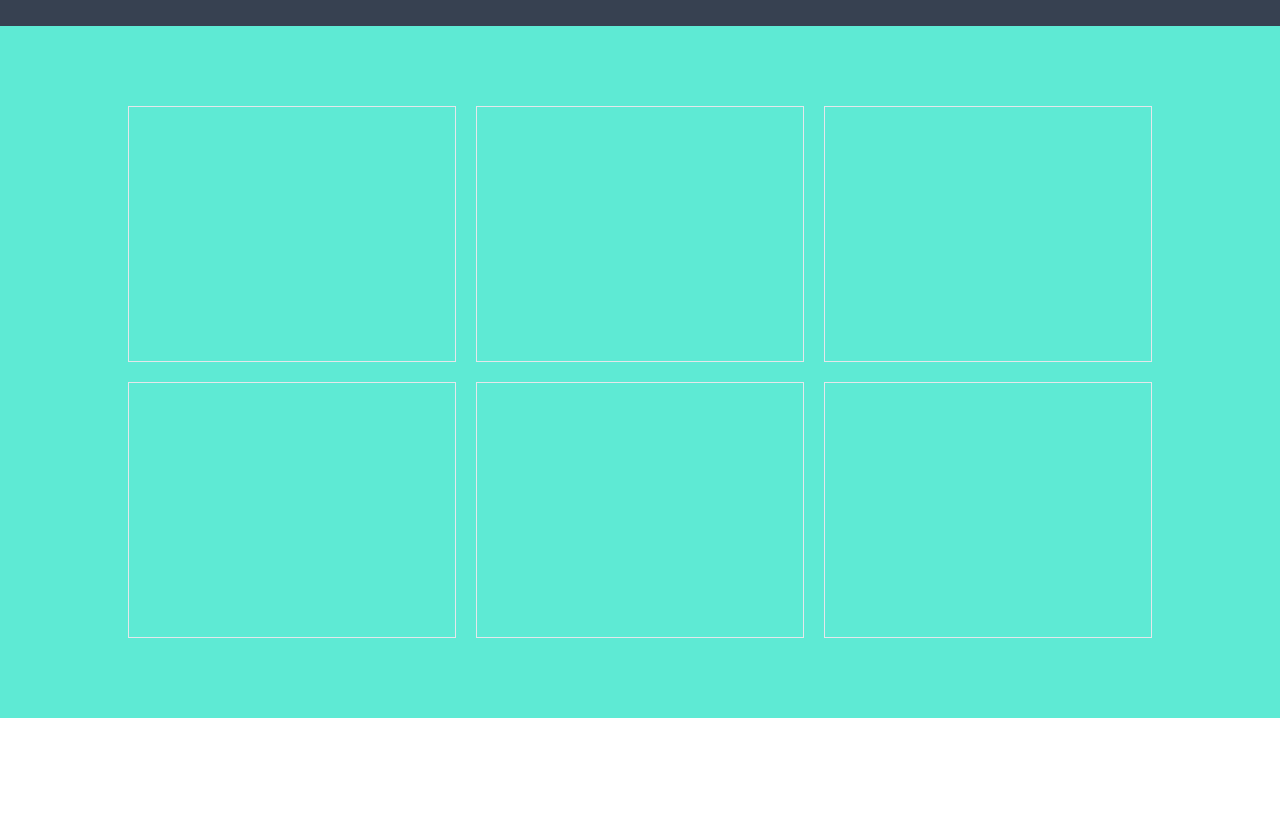
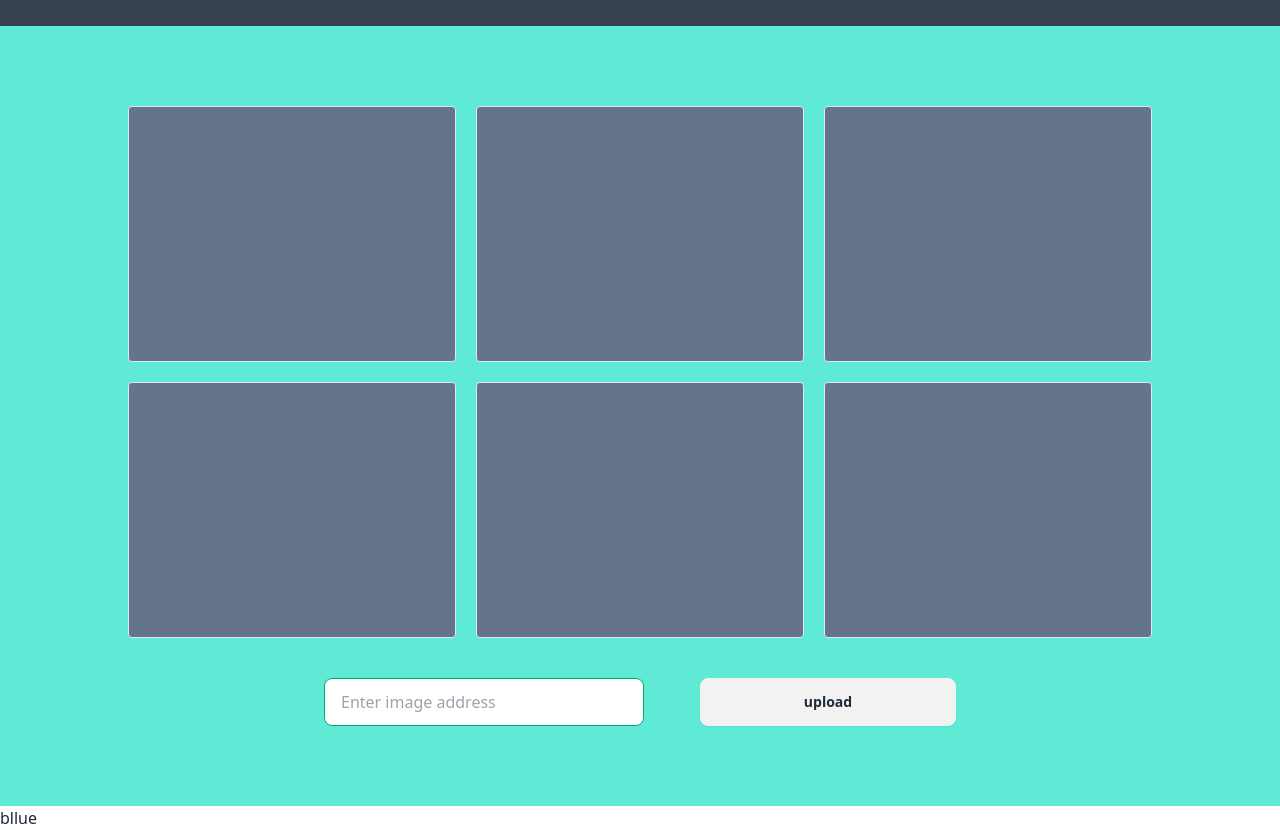
Before and after one commit to kaziMuntasirRahman/dynamic-image-grid, a plain HTML site: page index.html in a window 1280 px wide. Shown: the part 534-1364 px from the top of the page. Before the commit the page ends 1252 px from the top, so only its background shows below. Drawn offline with nearby package versions, Linux system fonts and the light colour scheme.

Commit message:
now you can upload images

```diff
--- a/index.html
+++ b/index.html
@@ -43,18 +43,28 @@
       <img src="" alt="" id="header-banner-img" class="w-full max-h-full">
     </section>
   </header>
-  <main class="bg-teal-300 py-20 px-[10vw] grid grid-cols-3 gap-5">
-    <div class="border h-64"></div>
-    <div class="border h-64"></div>
-    <div class="border h-64"></div>
-    <div class="border h-64"></div>
-    <div class="border h-64"></div>
-    <div class="border h-64"></div>
+  <main class="bg-teal-300 py-20 px-[10vw] flex flex-col gap-10">
+    <section id="gallery-container" class="grid grid-cols-3 gap-5">
+      <div class=""></div>
+      <div class=""></div>
+      <div class=""></div>
+      <div class=""></div>
+      <div class=""></div>
+      <div class=""></div>
+    </section>
+    <div class="flex justify-center gap-14">
+      <input id="link-input-box" type="text" placeholder="Enter image address" class="input input-bordered input-success w-full max-w-xs" />
+      <button class="btn btn-wide" onclick="uploadImage()">upload</button>
+    </div>
   </main>
+  <p id="p1">bllue</p>
   <footer></footer>
+
   <link rel="stylesheet" href="css/style.css">
+  <script src="js/utilities.js"></script>
   <script src="js/styles.js"></script>
   <script src="js/random-image-maker.js"></script>
+  <script src="js/uploadImg.js"></script>
 </body>
 
 </html>
--- a/js/styles.js
+++ b/js/styles.js
@@ -0,0 +1,3 @@
+galleryImg.forEach(element => {
+  element.classList.add('min-w-full', 'h-64', 'border', 'bg-slate-500', 'rounded');
+});
--- /dev/null
+++ b/js/uploadImg.js
@@ -0,0 +1,9 @@
+function uploadImage(){
+  if(true){
+    const newItem = document.createElement('img');
+    newItem.src = linkText.value;
+    newItem.classList.add('w-full', 'border', 'h-64', 'bg-slate-50');
+    galleryContainer.appendChild(newItem);
+    document.getElementById('p1').innerText += newItem.src;
+  }
+}
--- /dev/null
+++ b/js/utilities.js
@@ -0,0 +1,3 @@
+const galleryContainer = document.getElementById("gallery-container");
+const galleryImg = document.querySelectorAll("#gallery-container > *")
+const linkText = document.getElementById("link-input-box");
```
